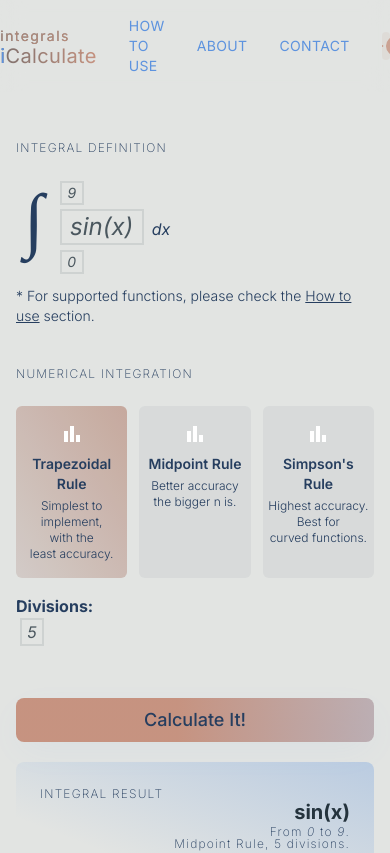
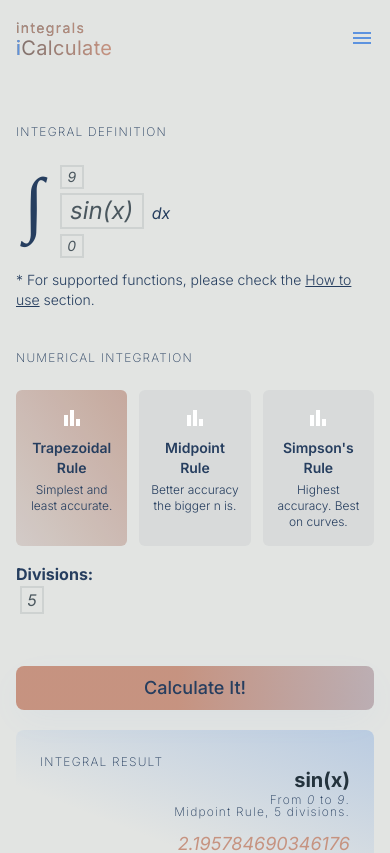
Before and after one commit to kolostring/integral-calculator, a React (Vite) app: page / in a window 390 px wide. Shown: the top 853 px of the page. Built offline with nearby package versions, Linux system fonts and the light colour scheme.

Commit message:
feat: improve mobile experience with hamburger button

```diff
--- a/src/IntegralForm.tsx
+++ b/src/IntegralForm.tsx
@@ -204,17 +204,17 @@ export default function IntegralForm(props: IntegralFormProps) {
               [
                 "trapezoidal",
                 "Trapezoidal Rule",
-                "Simplest to implement, with the least accuracy.",
+                "Simplest and least accurate.",
               ],
               ["midpoint", "Midpoint Rule", "Better accuracy the bigger n is."],
               [
                 "simpsons",
                 "Simpson's Rule",
-                "Highest accuracy. Best for curved functions.",
+                "Highest accuracy. Best on curves.",
               ],
             ].map(([value, label, description], index) => (
               <label
-                className="group relative flex w-full cursor-pointer flex-col items-center rounded-md bg-neutral/5 px-1 py-4 transition-colors focus-within:bg-primary/40 dark:focus-within:bg-transparent"
+                className="group relative flex w-full cursor-pointer flex-col items-center rounded-md bg-neutral/5 px-2 py-4 transition-colors focus-within:bg-primary/40 dark:focus-within:bg-transparent"
                 key={value}
               >
                 <input
@@ -228,7 +228,7 @@ export default function IntegralForm(props: IntegralFormProps) {
                 />
                 <ChartIcon className="mb-2 size-6 shrink-0 dark:fill-text" />
                 <strong
-                  className="mb-1 shrink-0 text-balance text-center text-sm font-semibold"
+                  className="mb-1 shrink-0 text-balance max-w-[10ch] md:max-w-full text-center text-sm font-semibold"
                   id={value + "-label"}
                 >
                   {label}
--- a/src/components/DarkModeSwitch.tsx
+++ b/src/components/DarkModeSwitch.tsx
@@ -14,12 +14,12 @@ export default function DarkModeSwitch({
   return (
     <label
       {...props}
-      className={`${className} relative flex h-7 w-14 cursor-pointer overflow-hidden rounded-full bg-primary/10 p-1 dark:bg-secondary/10`}
+      className={`${className} relative flex h-7 w-14 cursor-pointer overflow-hidden rounded-full bg-primary/50 p-1 dark:bg-secondary/10`}
     >
       <input
         role="switch"
         type="checkbox"
-        className="aspect-square h-full cursor-pointer appearance-none rounded-full bg-primary/80 transition-all dark:translate-x-7 dark:bg-secondary/60"
+        className="aspect-square h-full cursor-pointer appearance-none rounded-full bg-primary transition-all dark:translate-x-7 dark:bg-secondary/60"
         onClick={(event) => {
           const isDark = document.documentElement.classList.contains("dark");
           event.currentTarget.checked = !isDark;
@@ -29,11 +29,11 @@ export default function DarkModeSwitch({
       />
       <span className="sr-only">Toggle dark mode</span>
 
-      <div className="absolute bottom-1 left-1 top-1 translate-y-full opacity-0 transition-all dark:translate-y-0 dark:opacity-100 [&>svg]:h-5">
-        <DarkIcon />
+      <div className="absolute bottom-1 left-1 top-1 translate-y-full opacity-0 transition-all dark:translate-y-0 dark:opacity-100">
+        <DarkIcon className="h-5" />
       </div>
-      <div className="absolute bottom-1 right-1 top-1 opacity-100 transition-all dark:translate-y-full dark:opacity-0 [&>svg]:h-5 [&>svg]:fill-primary">
-        <LightIcon />
+      <div className="absolute bottom-1 right-1 top-1 opacity-100 transition-all dark:translate-y-full dark:opacity-0">
+        <LightIcon className="h-5 fill-white" />
       </div>
     </label>
   );
--- a/src/components/Navbar.tsx
+++ b/src/components/Navbar.tsx
@@ -1,6 +1,8 @@
 import useScroll from "@/hooks/useScroll";
 import DarkModeSwitch from "./DarkModeSwitch";
-import { useLayoutEffect, useMemo, useRef } from "react";
+import Menu from "@/assets/menu.svg?react";
+
+import { useLayoutEffect, useMemo, useRef, useState } from "react";
 
 export default function Navbar() {
   const { scrollPosition } = useScroll(100, 100);
@@ -10,13 +12,15 @@ export default function Navbar() {
     [scrollPosition],
   );
 
+  const [isMenuOpen, setIsMenuOpen] = useState(false);
+
   useLayoutEffect(() => {
     lastScrollPosition.current = scrollPosition;
   }, [scrollPosition]);
 
   return (
     <div
-      className={`full-width sticky top-0 z-50 mb-12 bg-background/50 backdrop-blur-md transition-transform ${isShown ? "translate-y-0" : "-translate-y-full"}`}
+      className={`full-width sticky top-0 z-50 mb-12 bg-background backdrop-blur-md transition-transform md:bg-background/50 ${isShown ? "translate-y-0" : "-translate-y-full"}`}
     >
       <nav className="flex items-center justify-center gap-8 py-4 text-sm tracking-wide text-secondary">
         <a href="/integral-calculator/#calculator">
@@ -29,16 +33,58 @@ export default function Navbar() {
             <span className="text-transparent">Calculate</span>
           </span>
         </a>
-        <a className="uppercase" href="/integral-calculator/#how-to-use">
+
+        <div className="relative order-last w-full md:order-none">
+          <button
+            aria-controls="primary-navigation"
+            aria-expanded={isMenuOpen}
+            className="ml-auto grid h-full place-items-center md:hidden"
+            onClick={() => {
+              setIsMenuOpen(!isMenuOpen);
+            }}
+          >
+            <Menu className="fill-secondary" />
+          </button>
+
+          <div
+            className={`absolute right-0 grid w-max grid-rows-[0fr] flex-col transition-[grid-template-rows_500ms_ease-in-out] md:static md:w-full md:grid-rows-[1fr] [button[aria-expanded="true"]_+_&]:grid-rows-[1fr] ${!isShown ? "!grid-rows-[0fr]" : ""}`}
+          >
+            <div className="overflow-hidden ml-auto">
+              <ul
+                id="primary-navigation"
+                className="flex w-full flex-col items-end gap-4 rounded-lg border border-primary/40 bg-background p-4 pl-14 md:flex-row md:items-center md:gap-8 md:border-none md:bg-transparent md:p-0"
+              >
+                <li>
+                  <a
+                    className="text-xs uppercase underline-offset-4 hover:underline md:inline"
+                    href="/integral-calculator/#how-to-use"
+                  >
                     How to use
                   </a>
-        <a className="uppercase" href="/integral-calculator/#about">
+                </li>
+                <li>
+                  <a
+                    className="text-xs uppercase underline-offset-4 hover:underline md:inline"
+                    href="/integral-calculator/#about"
+                  >
                     About
                   </a>
-        <a className="uppercase" href="/integral-calculator/#contact">
+                </li>
+
+                <li>
+                  <a
+                    className="pb-4 text-xs uppercase underline-offset-4 hover:underline md:inline md:pb-0"
+                    href="/integral-calculator/#contact"
+                  >
                     Contact
                   </a>
-        <DarkModeSwitch className="ml-auto" />
+                </li>
+                <br />
+                <DarkModeSwitch />
+              </ul>
+            </div>
+          </div>
+        </div>
       </nav>
     </div>
   );
```
Also changed, not shown: src/assets/menu.svg (added). Lines whose indentation alone changed are shown as unchanged.
